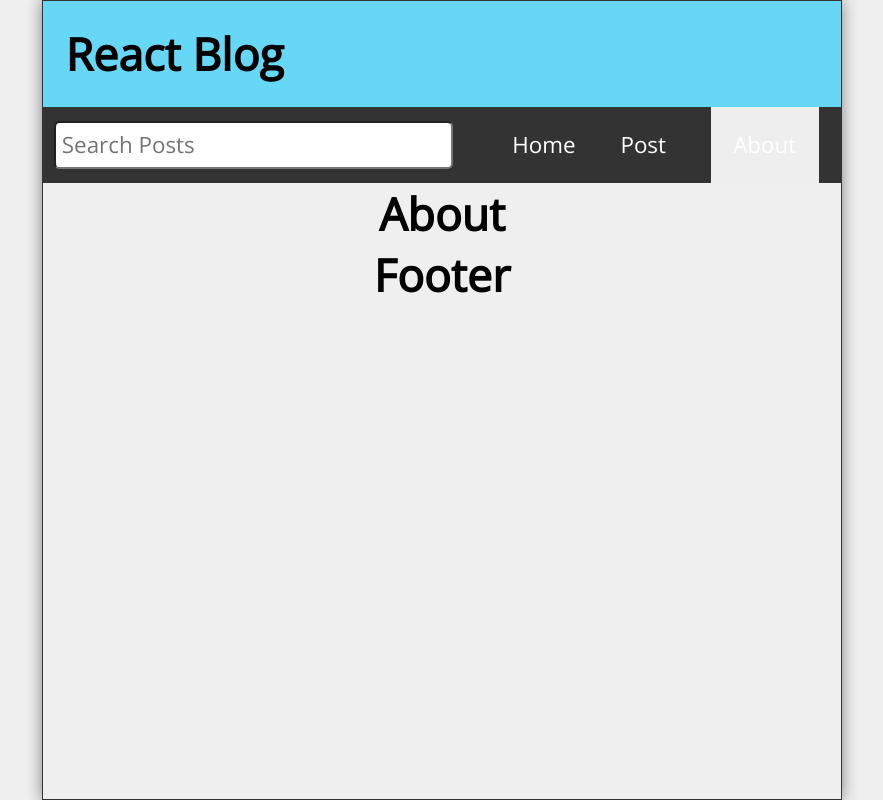
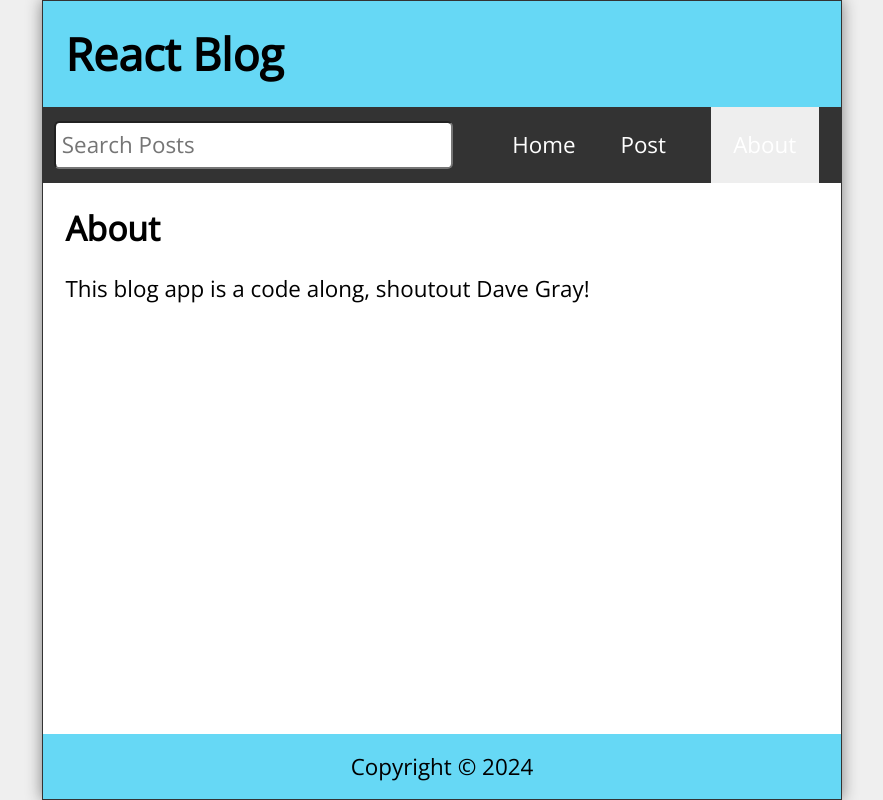
Before and after one commit to ArnarQlok/react-blog-code-along, a React (Vite) app: page /about in a window 1280 px wide. Shown: the whole page, without its empty margins (198-1081 px from the left). Built offline with nearby package versions, Linux system fonts and the light colour scheme.

Commit message:
Finished the basic app

```diff
--- a/src/About.jsx
+++ b/src/About.jsx
@@ -2,9 +2,12 @@
 
 const About = () => {
   return (
-    <div>
-      <h1>About</h1>
-    </div>
+    <main className="About">
+      <h2>About</h2>
+      <p style={{ marginTop: "1rem" }}>
+        This blog app is a code along, shoutout Dave Gray!
+      </p>
+    </main>
   );
 };
 
--- a/src/App.jsx
+++ b/src/App.jsx
@@ -61,7 +61,15 @@
   const handleSubmit = (e) => {
     e.preventDefault();
     const id = posts.length ? posts[posts.length - 1].id + 1 : 1;
-    const datetime = format(new Date(), "MMMM dd, yyyy pp");
+    const datetime = format(new Date(), "MMMM dd, yyyy - H:m");
+    // const datetime = formatRelative(timestamp, new Date(), {
+    //   locale: sv,
+    //   timeFormat: "24hours",
+    // });
+    // formatRelative(timestamp, new Date(), {
+    //   locale: en,
+    //   timeFormat: "24hours",
+    // });
     const newPost = { id, title: postTitle, datetime, body: postBody };
     const allPosts = [...posts, newPost];
     setPosts(allPosts);
--- a/src/Footer.jsx
+++ b/src/Footer.jsx
@@ -1,10 +1,11 @@
 import React from "react";
 
 const Footer = () => {
+  const today = new Date();
   return (
-    <div>
-      <h1>Footer</h1>
-    </div>
+    <footer className="Footer">
+      <p>Copyright &copy; {today.getFullYear()}</p>
+    </footer>
   );
 };
 
--- a/src/Missing.jsx
+++ b/src/Missing.jsx
@@ -1,10 +1,14 @@
-import React from "react";
+import { Link } from "react-router-dom";
 
 const Missing = () => {
   return (
-    <div>
-      <h1>Missing</h1>
-    </div>
+    <main className="Missing">
+      <h2>Page Not Found</h2>
+      <p>Well, that's dissappointing.</p>
+      <p>
+        <Link to="/">Visit Our HomePage</Link>
+      </p>
+    </main>
   );
 };
 
--- a/src/Nav.jsx
+++ b/src/Nav.jsx
@@ -8,6 +8,7 @@
         <input
           type="text"
           id="search"
+          autocomplete="off"
           placeholder="Search Posts"
           value={search}
           onChange={(e) => setSearch(e.target.value)}
```
